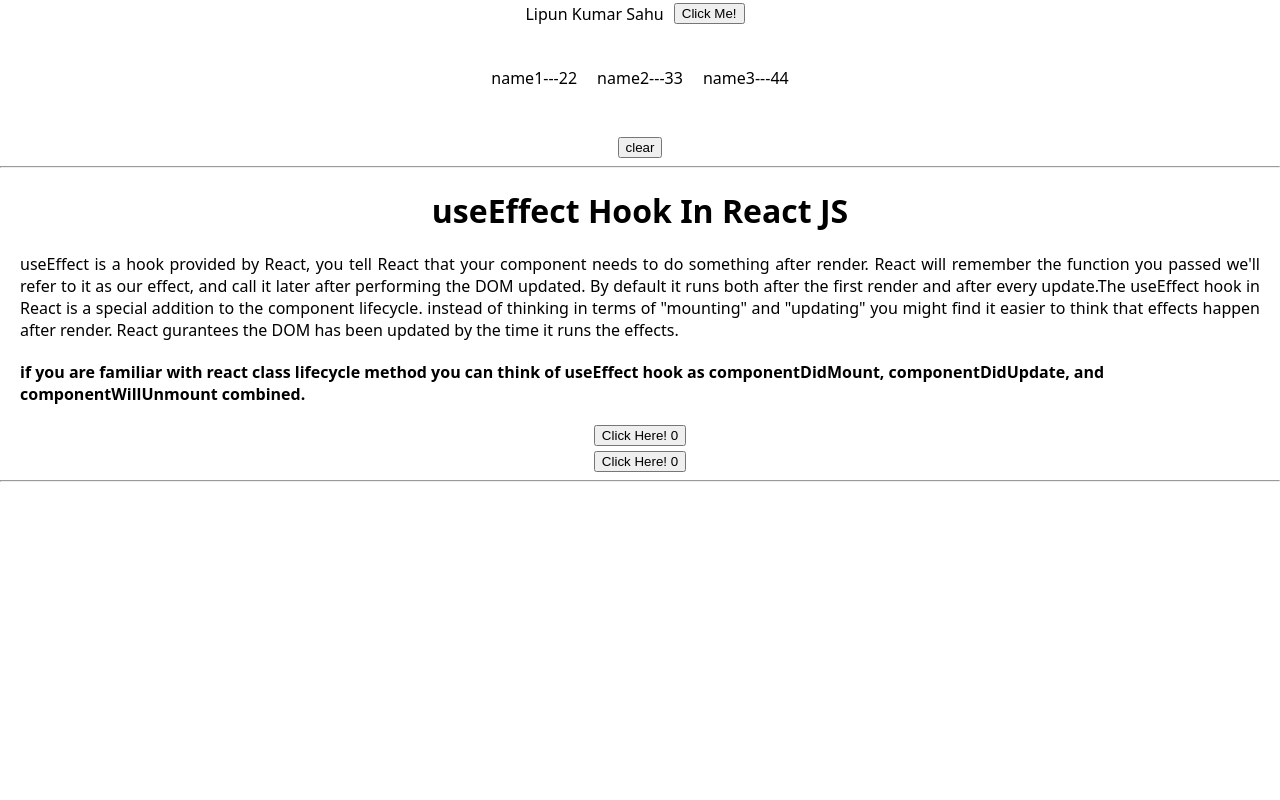
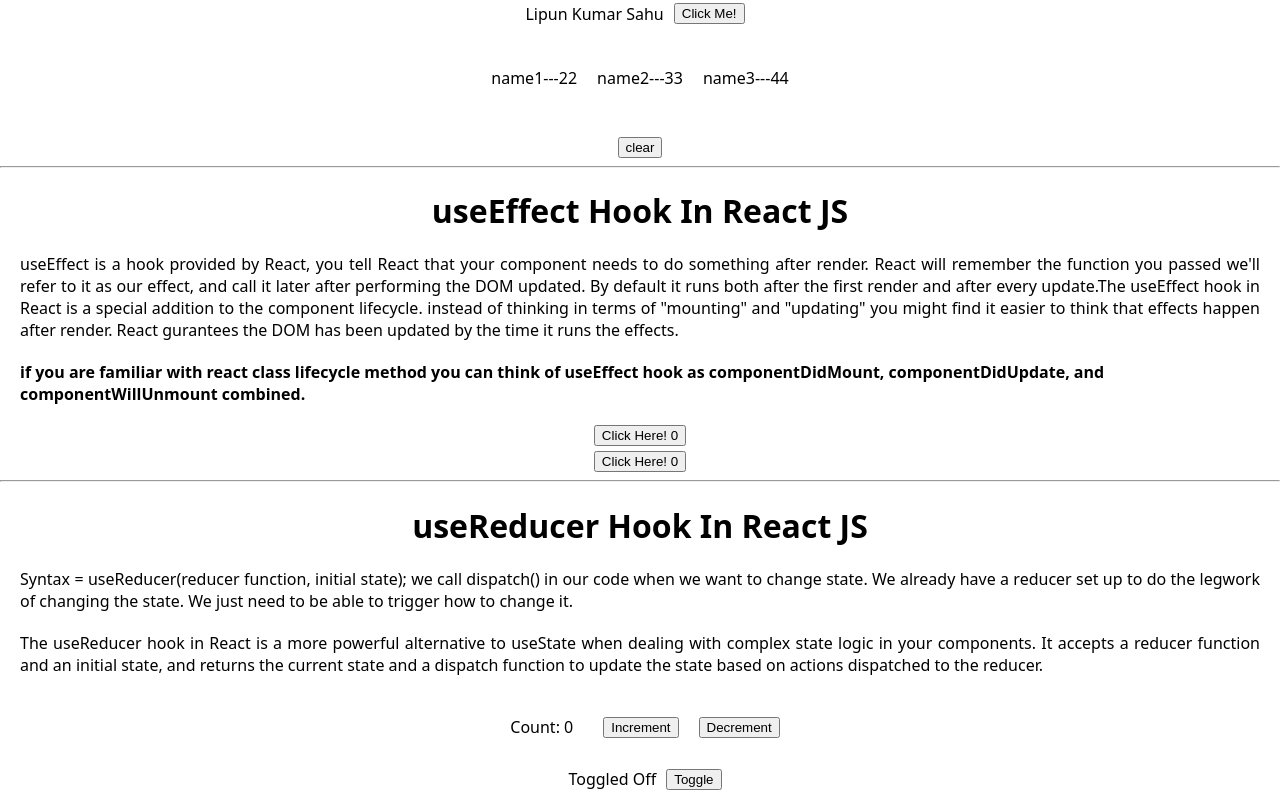
Before and after one commit to Atish280301/ReactHooksConcept, a React (Create React App) app: page / in a window 1280 px wide. Shown: the part 719-1519 px from the top of the page. Before the commit the page ends 1209 px from the top, so only its background shows below. Built offline with nearby package versions, Linux system fonts and the light colour scheme.

Commit message:
useReducer Hook In React JS

```diff
--- a/src/App.jsx
+++ b/src/App.jsx
@@ -3,6 +3,7 @@ import './App.css';
 import UseStateHook from "./Components/UseStateHook/UseStateHook";
 import Intro from "./Components/Intro/Intro";
 import UseEffectHook from "./Components/UseEffectHook/UseEffectHook";
+import UseReduerHook from "./Components/UseReducer/UseReducerHook";
 const App = () => {
   return (
     <div>
@@ -12,6 +13,7 @@ const App = () => {
       <hr />
       <UseEffectHook />
       <hr />
+      <UseReduerHook />
     </div>
   );
 }
--- /dev/null
+++ b/src/Components/UseReducer/UseReducerHook.jsx
@@ -0,0 +1,33 @@
+import React, { useReducer } from 'react';
+import UseReducerHook1 from './UseReducerHook1';
+const reducer = (state, action) => {
+    switch (action.type) {
+        case 'INCREMENT':
+            return { count: state.count + 1 };
+        case 'DECREMENT':
+            return { count: state.count - 1 };
+        default:
+            return state;
+    }
+};
+const UseReducerHook = () => {
+    const [state, dispatch] = useReducer(reducer, { count: 0 });
+    return (
+        <div>
+            <h1 className="H1">useReducer Hook In React JS</h1>
+            <p className="P">
+                Syntax = useReducer(reducer function,  initial state); we call dispatch() in our code when we want to change state. We already have a reducer set up to do the legwork of changing the state. We just need to be able to trigger how to change it.
+            </p>
+            <p className="P">
+                The useReducer hook in React is a more powerful alternative to useState when dealing with complex state logic in your components. It accepts a reducer function and an initial state, and returns the current state and a dispatch function to update the state based on actions dispatched to the reducer.
+            </p>
+            <div className='USH'>
+                <p className='P'>Count: {state.count}</p>
+                <button className='BTN' onClick={() => dispatch({ type: 'INCREMENT' })}>Increment</button>
+                <button className='BTN' onClick={() => dispatch({ type: 'DECREMENT' })}>Decrement</button>
+            </div>
+            <UseReducerHook1 />
+        </div>
+    );
+}
+export default UseReducerHook;
--- /dev/null
+++ b/src/Components/UseReducer/UseReducerHook1.jsx
@@ -0,0 +1,21 @@
+import React, { useReducer } from "react";
+const reducer = (state, action) => {
+    switch (action.type) {
+        case 'Toggle' :
+            return !state;
+        default :
+            return state;
+    }
+}
+const UseReducerHook1 = () => {
+    const [isToggled, dispatch] = useReducer(reducer, false);
+    return (
+        <>
+            <div className="USH">
+                <p style={{"margin" : "10px"}}>{ isToggled ? 'Toggled On' : 'Toggled Off'}</p>
+                <button onClick={() => dispatch({ type: 'Toggle' })}>Toggle</button>
+            </div>
+        </>
+    );
+}
+export default UseReducerHook1;
```
